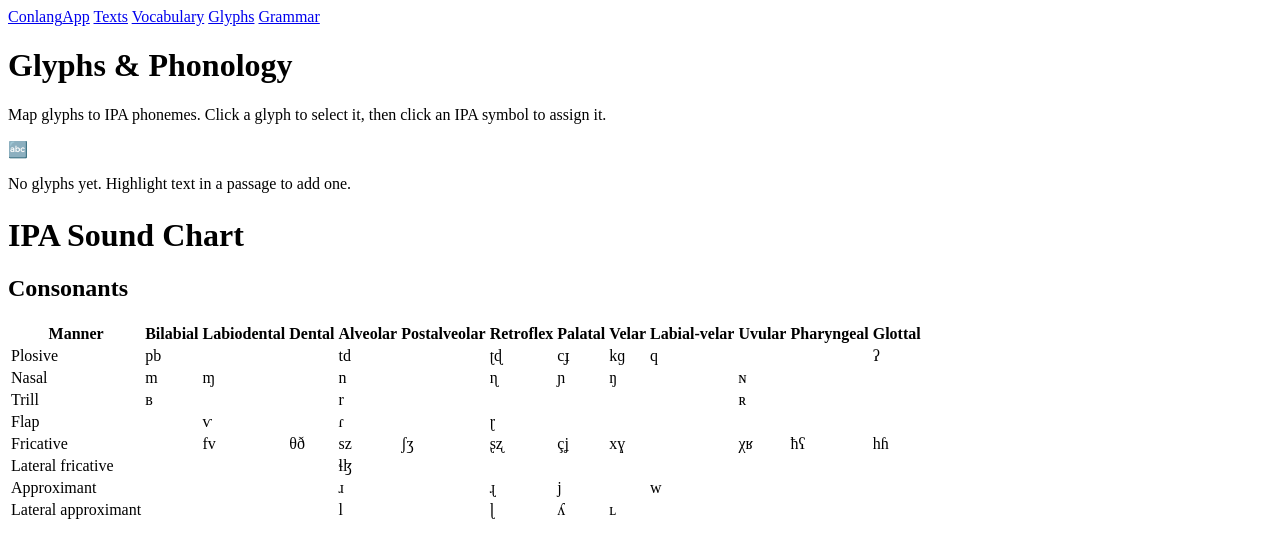
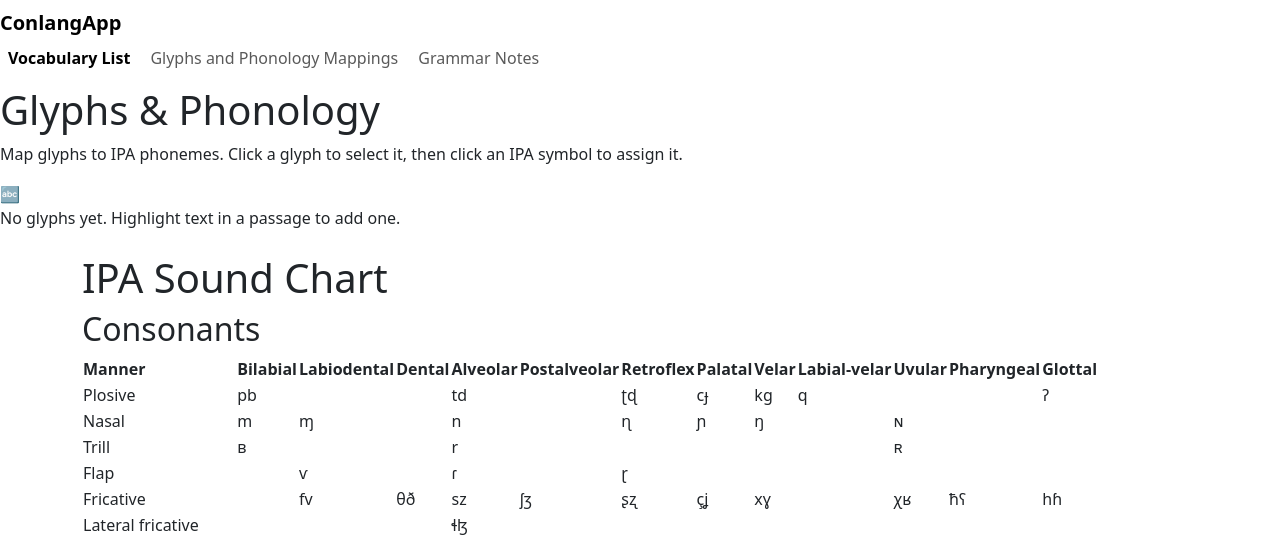
Before and after one commit to MatthewRicci12/conlangwebapp, a Django app: page /phonology_and_glyphs_tab in a window 1280 px wide. Shown: the top 535 px of the page. Run offline with Django 5.2, Linux system fonts and the light colour scheme; data that the repository does not hold is empty.

Commit message:
Forgot to add navbar

```diff
--- a/conlangapp/templates/phonology_and_glyphs_tab.html
+++ b/conlangapp/templates/phonology_and_glyphs_tab.html
@@ -7,6 +7,7 @@
   <link rel="preconnect" href="https://fonts.googleapis.com">
   <link href="https://fonts.googleapis.com/css2?family=Inter:wght@400;500;600;700&display=swap" rel="stylesheet">
   <script src="https://cdn.jsdelivr.net/npm/htmx.org@2.0.8/dist/htmx.min.js" integrity="sha384-/TgkGk7p307TH7EXJDuUlgG3Ce1UVolAOFopFekQkkXihi5u/6OCvVKyz1W+idaz" crossorigin="anonymous"></script>
+  <link href="https://cdn.jsdelivr.net/npm/bootstrap@5.3.3/dist/css/bootstrap.min.css" rel="stylesheet">
   {% load static %}
   <link rel="stylesheet" href="{% static 'styles.css' %}">
   <meta name="csrf-token" content="{{ csrf_token }}">
@@ -23,12 +24,15 @@
 </head>
 <body>
 
-<nav class="navbar">
-  <a href="{% url 'index' %}" class="navbar-brand">Conlang<span>App</span></a>
-  <a href="{% url 'index' %}" class="nav-link">Texts</a>
-  <a href="{% url 'vocabulary-list' %}" class="nav-link">Vocabulary</a>
-  <a href="{% url 'phonology-and-glyphs-tab' %}" class="nav-link active">Glyphs</a>
-  <a href="{% url 'grammar-tab' %}" class="nav-link">Grammar</a>
+<nav class="navbar navbar-expand-md">
+    <div id="tabs">
+        <a href="{% url 'index' %}" class="navbar-brand fw-bold">ConlangApp</a>
+        <div class="navbar-nav flex-row gap-1">
+        <a href="{% url 'vocabulary-list' %}" class="nav-link active fw-semibold">Vocabulary List</a>
+        <a href="{% url 'phonology-and-glyphs-tab' %}" class="nav-link">Glyphs and Phonology Mappings</a>
+        <a href="{% url 'grammar-tab' %}" class="nav-link">Grammar Notes</a>
+        </div>
+    </div>
 </nav>
 
 <main class="page-container">
```
